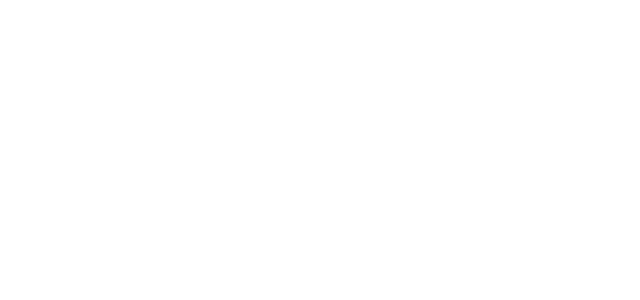
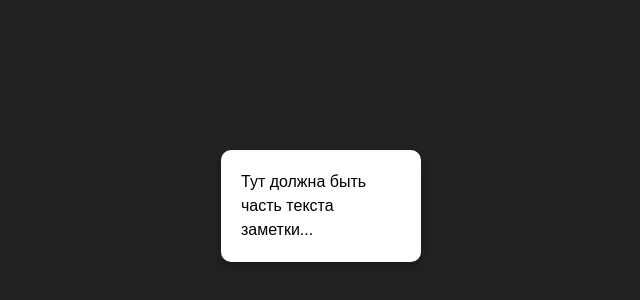
Before and after one commit to Minby93/webTaskFront, a React (Create React App) app: page /home in a window 1280 px wide. Before the commit this address had no page. Shown: the part 218-518 px from the top of the page, without its empty margins (319-959 px from the left). Built offline with nearby package versions, Linux system fonts and the light colour scheme.

Commit message:
Add prototype of Home page

```diff
--- a/src/App.js
+++ b/src/App.js
@@ -3,6 +3,7 @@
 import { BrowserRouter as Router, Routes, Route  } from 'react-router-dom';
 import Login from './components/views/Login';
 import Register from './components/views/Register';
+import Home from './components/views/Home';
 
 function App() {
   return (
@@ -11,7 +12,7 @@
         <Routes>
           <Route path="/registration" element={<Register />} />
           <Route path="/login" element={<Login />} />
-          {/* <Route path="/" element={<NoteList />} /> */}
+          <Route path="/home" element={<Home />} />
         </Routes>
       </div>
     </Router>
--- a/src/components/views/Home.js
+++ b/src/components/views/Home.js
@@ -0,0 +1,78 @@
+import { useEffect, useState } from "react";
+import { getNotes } from "../services/NoteService"
+import './Notes.css';
+function Home(){
+    // const [notes, setNotes] = useState([]);
+
+    // useEffect(() => {
+    //     const fetchNotes = async () => {
+    //         try{
+    //             const response = await getNotes();
+    //             setNotes(response);
+    //         }   catch(error){
+    //             alert('An error occurred: ' + error.message);
+    //         }
+    // };
+
+    // fetchNotes();
+    // }, [])
+
+    //return (
+        // <div>
+        //     <h1>Список заметок</h1>
+        //     {notes.map((note) => (
+        //         <div key={note.id}>
+        //             <p>{note.data}</p>
+        //         </div>
+        //     ))}
+        // </div>
+    //)
+    const [isModalOpen, setIsModalOpen] = useState(false);
+    const [currentNote, setCurrentNote] = useState("Тут должен быть текст заметки, который можно редактировать в этом же поле");
+
+    // Функция для открытия модального окна
+    const openModal = () => {
+      setIsModalOpen(true);
+    };
+
+    // Функция для закрытия модального окна
+    const closeModal = () => {
+      setIsModalOpen(false);
+    };
+
+    return (
+      <div className="notes-container">
+        {/* Карточка заметки */}
+        <div className="note" onClick={openModal}>
+          Тут должна быть часть текста заметки...
+        </div>
+
+        {/* Модальное окно */}
+        {isModalOpen && (
+          <div className="modal">
+            <div className="modal-content">
+              <button className="close-btn" onClick={closeModal}>
+                ×
+              </button>
+              <textarea
+                style={{ width: '100%', height: '150px' }}
+                value={currentNote}
+                onChange={(e) => setCurrentNote(e.target.value)}
+              />
+              <div className="modal-buttons">
+                <button className="save-btn" onClick={() => alert("Сохранено!")}>
+                  Сохранить
+                </button>
+                <button className="delete-btn" onClick={() => alert("Удалено!")}>
+                  Удалить
+                </button>
+              </div>
+            </div>
+          </div>
+        )}
+      </div>
+    );
+  }
+
+
+export default Home;
--- /dev/null
+++ b/src/components/views/Notes.css
@@ -0,0 +1,110 @@
+/* Основной стиль для страницы */
+body {
+    font-family: Arial, sans-serif;
+    background-color: #222;
+    color: #fff;
+    margin: 0;
+    display: flex;
+    justify-content: center;
+    align-items: center;
+    height: 100vh;
+  }
+
+  /* Контейнер для списка заметок */
+  .notes-container {
+    display: flex;
+    flex-wrap: wrap;
+    gap: 20px;
+    padding: 20px;
+  }
+
+  /* Стиль для карточки заметки */
+  .note {
+    background-color: #fff;
+    color: #000;
+    border-radius: 10px;
+    padding: 20px;
+    width: 200px;
+    box-shadow: 0 4px 10px rgba(0, 0, 0, 0.3);
+    cursor: pointer;
+    transition: transform 0.2s;
+  }
+
+  .note:hover {
+    transform: translateY(-5px);
+  }
+
+  /* Стиль для модального окна */
+  .modal {
+    display: flex;
+    position: fixed;
+    top: 0;
+    left: 0;
+    width: 100%;
+    height: 100%;
+    background-color: rgba(0, 0, 0, 0.7);
+    justify-content: center;
+    align-items: center;
+  }
+
+  .modal-content {
+    background-color: #f0f0f0;
+    color: #000;
+    padding: 30px;
+    border-radius: 10px;
+    width: 500px;
+    max-width: 90%;
+    box-shadow: 0 4px 20px rgba(0, 0, 0, 0.5);
+    position: relative;
+  }
+
+  .close-btn {
+    position: absolute;
+    top: 15px;
+    right: 15px;
+    background-color: red;
+    border: none;
+    color: #fff;
+    border-radius: 50%;
+    width: 30px;
+    height: 30px;
+    cursor: pointer;
+    font-weight: bold;
+  }
+
+  /* Стиль для кнопок */
+  .modal-buttons {
+    display: flex;
+    justify-content: space-between;
+    margin-top: 20px;
+  }
+
+  .save-btn {
+    background-color: #00ff00;
+    border: none;
+    padding: 10px 20px;
+    color: #fff;
+    border-radius: 5px;
+    cursor: pointer;
+    font-weight: bold;
+    transition: background-color 0.2s;
+  }
+
+  .save-btn:hover {
+    background-color: #00cc00;
+  }
+
+  .delete-btn {
+    background-color: #ff0000;
+    border: none;
+    padding: 10px 20px;
+    color: #fff;
+    border-radius: 5px;
+    cursor: pointer;
+    font-weight: bold;
+    transition: background-color 0.2s;
+  }
+
+  .delete-btn:hover {
+    background-color: #cc0000;
+  }
```
